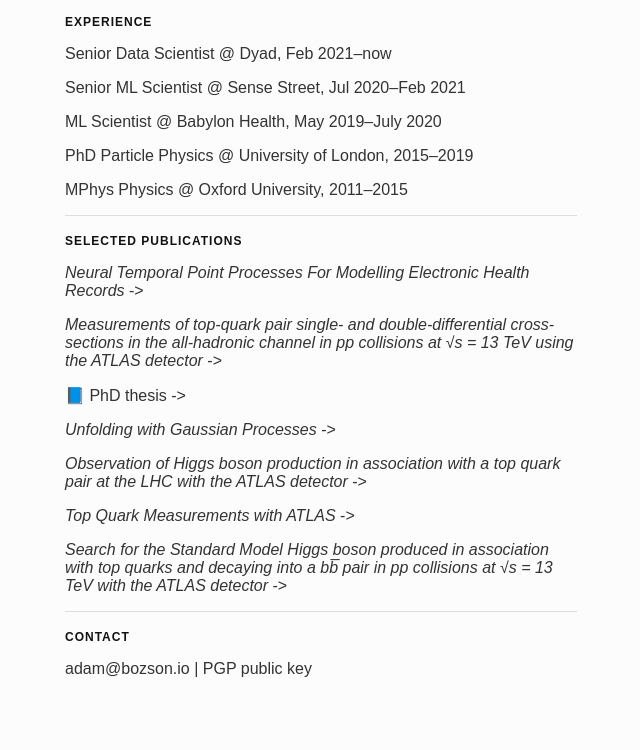
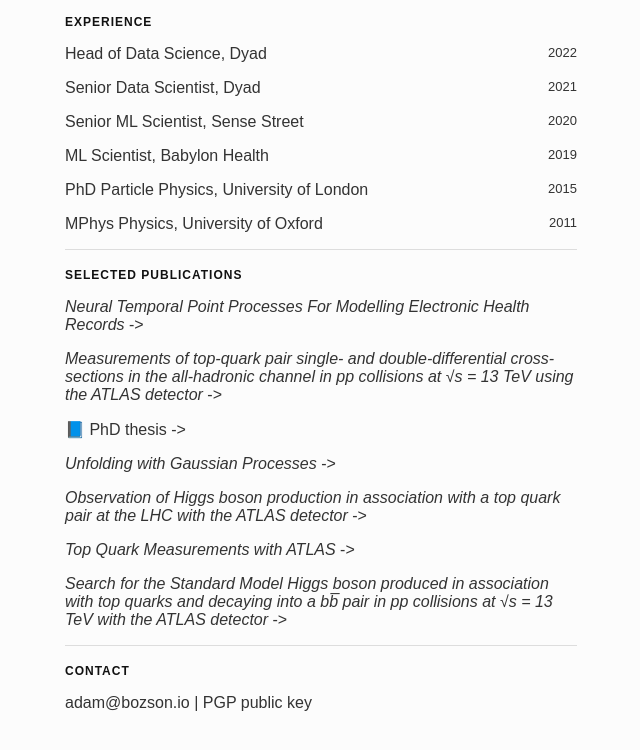
Before and after one commit to adambozson/adambozson.github.io, a plain HTML site: page index.html in a window 1280 px wide. Shown: the part 150-900 px from the top of the page, without its empty margins (319-959 px from the left). Before the commit the page ends 876 px from the top, so only its background shows below. Drawn offline with Linux system fonts and the light colour scheme; a web font is replaced by a local one.

Commit message:
Add HoDS, dates on the right

```diff
--- a/index.html
+++ b/index.html
@@ -100,6 +100,14 @@
     ul li {
       margin-bottom: 16px;
     }
+
+
+    .date {
+      float: right;
+      font-size: small;
+      text-transform: uppercase;
+    }
+
   </style>
 </head>
 
@@ -115,11 +123,32 @@
     </div>
     <div class="section">
       <h2>Experience</h2>
-            <p>Senior Data Scientist @ Dyad, Feb 2021–now</p>
-            <p>Senior ML Scientist @ Sense Street, Jul 2020–Feb 2021</p>
-            <p>ML Scientist @ Babylon Health, May 2019–July 2020</p>
-            <p>PhD Particle Physics @ University of London, 2015–2019</p>
-            <p>MPhys Physics @ Oxford University, 2011–2015</p>
+      <ul>
+        <li>
+          Head of Data Science, <a href="https://www.dyad.net">Dyad</a>
+          <span class="date">2022</span>
+        </li>
+        <li>
+          Senior Data Scientist, <a href="https://www.dyad.net">Dyad</a>
+          <span class="date">2021</span>
+        </li>
+        <li>
+          Senior ML Scientist, <a href="https://sensestreet.co.uk">Sense Street</a>
+          <span class="date">2020</span>
+        </li>
+        <li>
+          ML Scientist, <a href="https://www.babylonhealth.com/en-gb">Babylon Health</a>
+          <span class="date">2019</span>
+        </li>
+        <li>
+          PhD Particle Physics, University of London
+          <span class="date">2015</span>
+        </li>
+        <li>
+          MPhys Physics, University of Oxford
+          <span class="date">2011</span>
+        </li>
+      </ul>
     </div>
     <div class="section">
       <h2>Selected Publications</h2>
```
Lines whose indentation alone changed are shown as unchanged.
